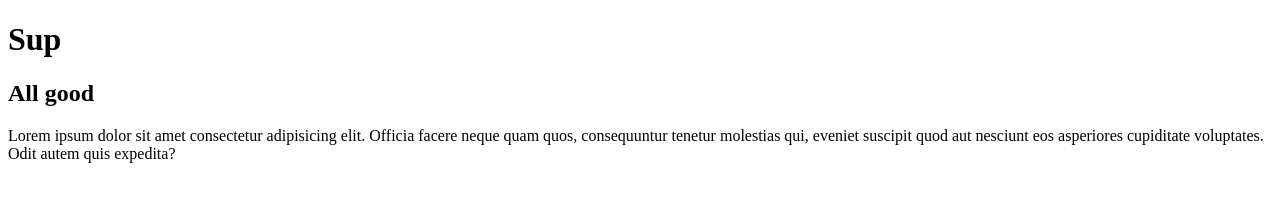
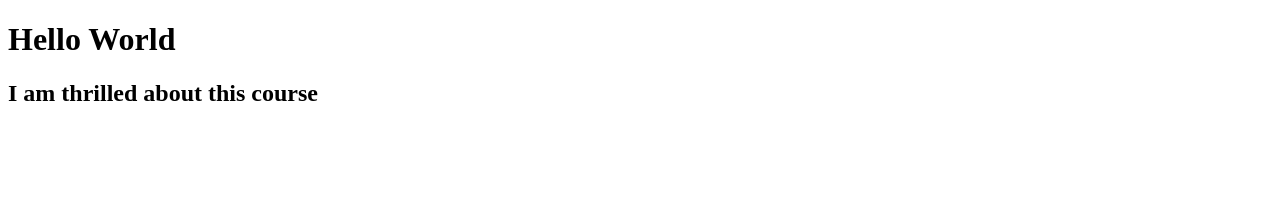
Before and after one commit to JaggedArray21/coursera-test, a plain HTML site: page index.html in a window 1280 px wide. Drawn offline with Linux system fonts and the light colour scheme.

Commit message:
New version of web file

```diff
--- a/index.html
+++ b/index.html
@@ -7,8 +7,7 @@
     <title>Document</title>
 </head>
 <body>
-    <h1>Sup</h1>
-    <h2>All good</h2>
-    <p>Lorem ipsum dolor sit amet consectetur adipisicing elit. Officia facere neque quam quos, consequuntur tenetur molestias qui, eveniet suscipit quod aut nesciunt eos asperiores cupiditate voluptates. Odit autem quis expedita?</p>
+    <h1>Hello World</h1>
+    <h2>I am thrilled about this course</h2>
 </body>
 </html>
```
